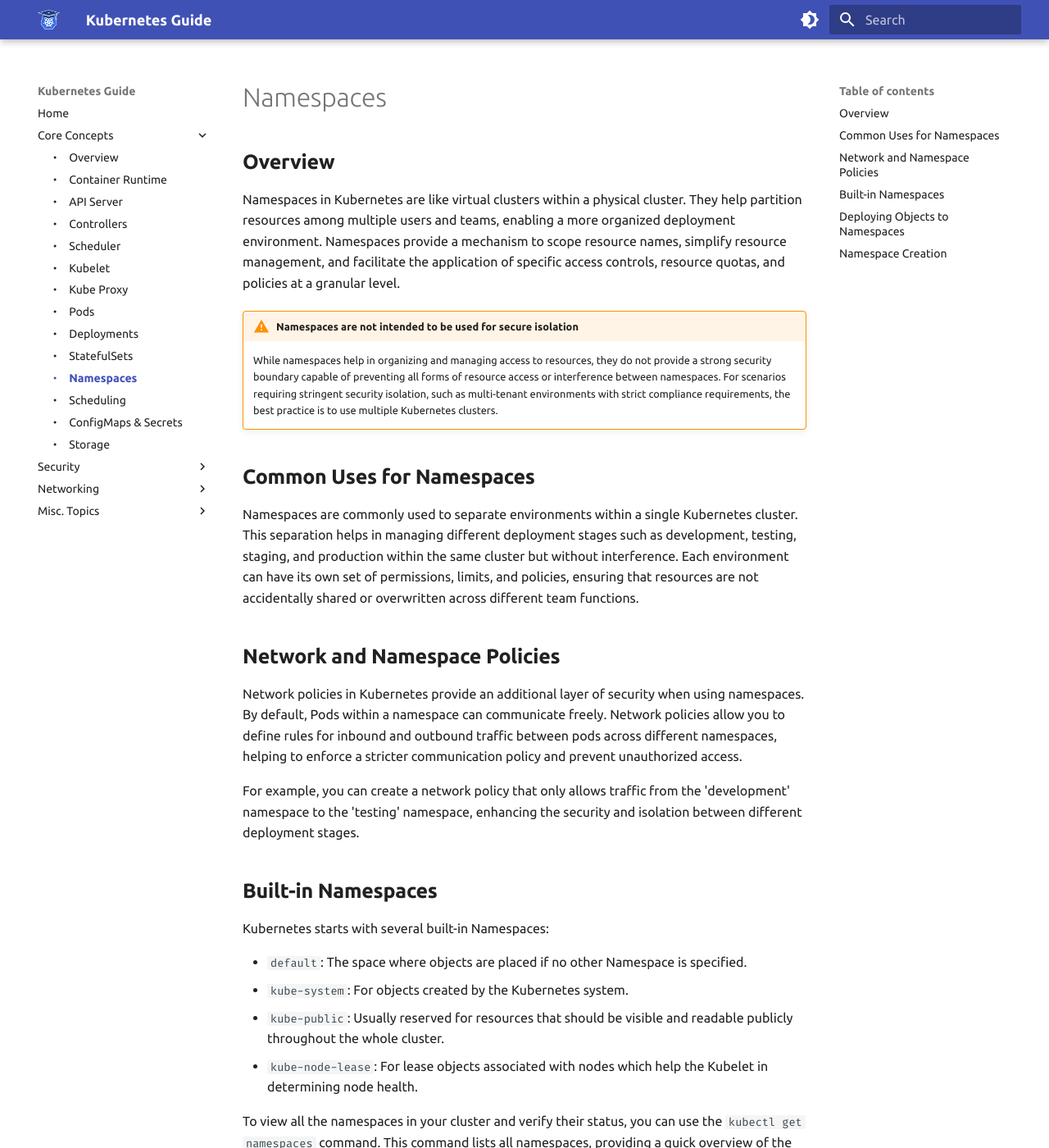
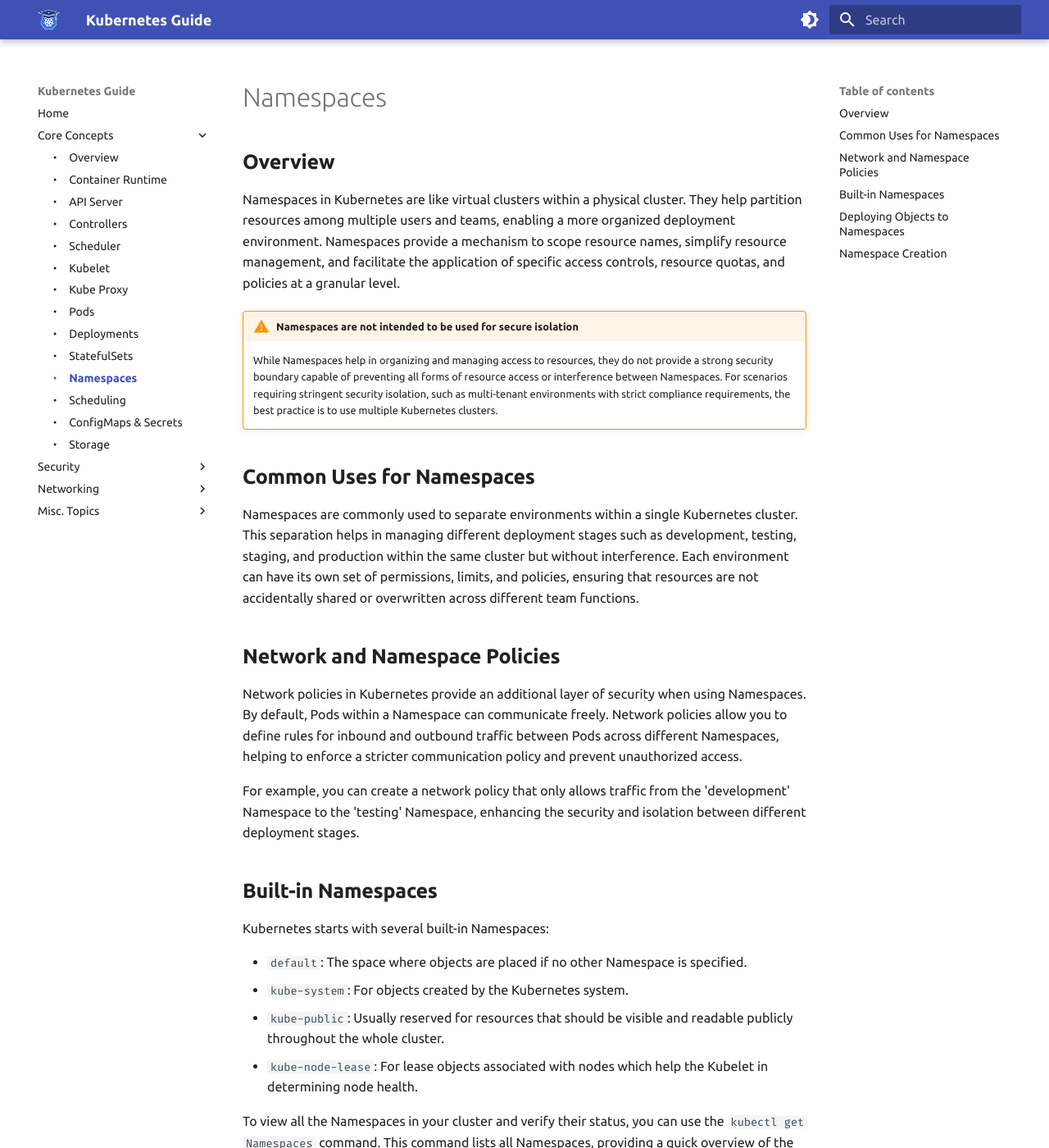
Before and after one commit to Braundo/kubernetes-guide, an MkDocs documentation site: the page built from docs/core-concepts/namespaces.md, in a window 1280 px wide and 1400 px high. Shown: the whole window at 82% size. Built offline with MkDocs 1.6.1 and Material for MkDocs 9.7.7, drawn with Linux system fonts in a browser that asks for light colours; some of the changed text lies outside the part shown.

Commit message:
Update namespaces.md

````diff
--- a/docs/core-concepts/namespaces.md
+++ b/docs/core-concepts/namespaces.md
@@ -6,15 +6,15 @@
 Namespaces in Kubernetes are like virtual clusters within a physical cluster. They help partition resources among multiple users and teams, enabling a more organized deployment environment. Namespaces provide a mechanism to scope resource names, simplify resource management, and facilitate the application of specific access controls, resource quotas, and policies at a granular level.
 
 !!! warning "Namespaces are not intended to be used for secure isolation"
-    While namespaces help in organizing and managing access to resources, they do not provide a strong security boundary capable of preventing all forms of resource access or interference between namespaces. For scenarios requiring stringent security isolation, such as multi-tenant environments with strict compliance requirements, the best practice is to use multiple Kubernetes clusters.
+    While Namespaces help in organizing and managing access to resources, they do not provide a strong security boundary capable of preventing all forms of resource access or interference between Namespaces. For scenarios requiring stringent security isolation, such as multi-tenant environments with strict compliance requirements, the best practice is to use multiple Kubernetes clusters.
 
 ## Common Uses for Namespaces
 Namespaces are commonly used to separate environments within a single Kubernetes cluster. This separation helps in managing different deployment stages such as development, testing, staging, and production within the same cluster but without interference. Each environment can have its own set of permissions, limits, and policies, ensuring that resources are not accidentally shared or overwritten across different team functions.
 
 ## Network and Namespace Policies
-Network policies in Kubernetes provide an additional layer of security when using namespaces. By default, Pods within a namespace can communicate freely. Network policies allow you to define rules for inbound and outbound traffic between pods across different namespaces, helping to enforce a stricter communication policy and prevent unauthorized access.
+Network policies in Kubernetes provide an additional layer of security when using Namespaces. By default, Pods within a Namespace can communicate freely. Network policies allow you to define rules for inbound and outbound traffic between Pods across different Namespaces, helping to enforce a stricter communication policy and prevent unauthorized access.
 
-For example, you can create a network policy that only allows traffic from the 'development' namespace to the 'testing' namespace, enhancing the security and isolation between different deployment stages.
+For example, you can create a network policy that only allows traffic from the 'development' Namespace to the 'testing' Namespace, enhancing the security and isolation between different deployment stages.
 
 ## Built-in Namespaces
 Kubernetes starts with several built-in Namespaces:
@@ -24,9 +24,9 @@
 - `kube-public`: Usually reserved for resources that should be visible and readable publicly throughout the whole cluster.
 - `kube-node-lease`: For lease objects associated with nodes which help the Kubelet in determining node health.
 
-To view all the namespaces in your cluster and verify their status, you can use the `kubectl get namespaces` command. This command lists all namespaces, providing a quick overview of the operational scope within your cluster:
+To view all the Namespaces in your cluster and verify their status, you can use the `kubectl get Namespaces` command. This command lists all Namespaces, providing a quick overview of the operational scope within your cluster:
 
-``` bash title="$ kubectl get namespaces"
+``` bash title="$ kubectl get Namespaces"
     NAME              STATUS   AGE
     default           Active   22h
     gmp-public        Active   22h
@@ -45,7 +45,7 @@
 kind: Pod
 metadata:
   name: my-pod
-  namespace: my-namespace
+  Namespace: my-Namespace
 ...
 ```
 
@@ -56,11 +56,11 @@
 apiVersion: v1
 kind: Namespace
 metadata:
-  name: my-new-namespace
+  name: my-new-Namespace
 ```
 
 You can also create a Namespace with the kubectl command:
 
 ``` shell
-kubectl create namespace my-new-namespace
+kubectl create Namespace my-new-Namespace
 ```
````
